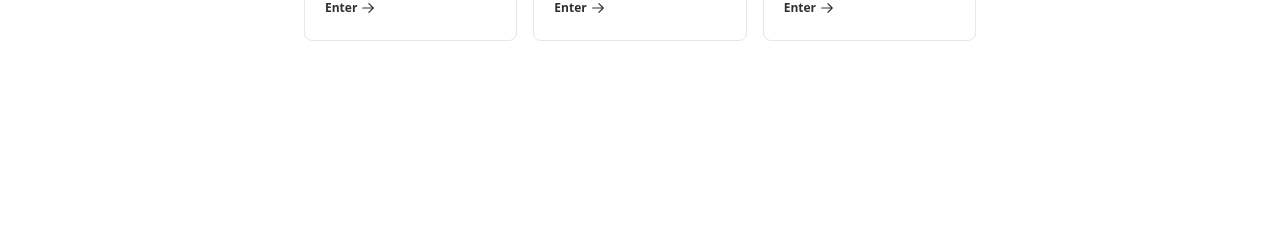
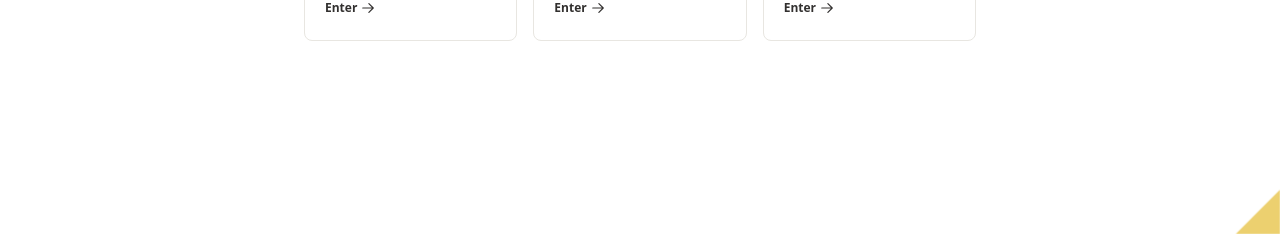
Before and after one commit to Zuzah/transfer-investigation-agent, a Next.js app in the folder frontend/: page / in a window 1280 px wide. Shown: the part 566-800 px from the top of the page. Built offline with nearby package versions, Linux system fonts and the light colour scheme.

Commit message:
Added developer card for users to examine

```diff
--- a/frontend/app/globals.css
+++ b/frontend/app/globals.css
@@ -9,3 +9,9 @@
     animation: spin 0.75s linear infinite;
   }
 }
+
+/* DeveloperCard dog-ear breathing animation */
+@keyframes breathe {
+  0%, 100% { transform: scale(1); }
+  50%       { transform: scale(1.18); }
+}
--- a/frontend/app/page.tsx
+++ b/frontend/app/page.tsx
@@ -10,6 +10,7 @@
  */
 
 import Link from "next/link";
+import DeveloperCard from "@/components/DeveloperCard";
 
 const ROLES = [
   {
@@ -117,6 +118,8 @@ export default function Home() {
           ))}
         </div>
       </div>
+
+      <DeveloperCard />
     </div>
   );
 }
--- /dev/null
+++ b/frontend/components/DeveloperCard.tsx
@@ -0,0 +1,96 @@
+/**
+ * DeveloperCard — fixed dog-ear in the bottom-right corner of every page.
+ *
+ * Default state: a 40×40 gold triangle that looks like a folded page corner.
+ * On hover:     the corner unfolds to reveal a small developer info card,
+ *               then folds back when the cursor leaves.
+ *
+ * Uses CSS border-trick for the triangle (no images, no SVG).
+ * Fixed positioning means it never affects layout.
+ */
+
+"use client";
+
+import React, { useState } from "react";
+
+const DeveloperCard: React.FC = () => {
+  const [isOpen, setIsOpen] = useState(false);
+
+  return (
+    /*
+     * The wrapper is sized to cover both the triangle and the expanded card so
+     * onMouseLeave only fires when the cursor truly exits the interactive zone —
+     * not when moving between the triangle and the card.
+     */
+    <div
+      className="fixed bottom-0 right-0 z-50"
+      style={{ width: "220px", height: "164px" }}
+      onMouseEnter={() => setIsOpen(true)}
+      onMouseLeave={() => setIsOpen(false)}
+    >
+      {/* ── Unfolded card ──────────────────────────────────────────────────── */}
+      <div
+        className="absolute bottom-10 right-0 w-52 rounded-lg p-4"
+        style={{
+          background: "#32302F",
+          boxShadow: "0 8px 24px rgba(0,0,0,0.25)",
+          transformOrigin: "bottom right",
+          transitionProperty: "opacity, transform",
+          transitionDuration: "200ms",
+          transitionTimingFunction: "ease-in-out",
+          opacity: isOpen ? 1 : 0,
+          transform: isOpen
+            ? "scale(1) translateY(0)"
+            : "scale(0.95) translateY(4px)",
+          pointerEvents: isOpen ? "auto" : "none",
+        }}
+      >
+        <p
+          className="text-sm font-bold mb-0.5"
+          style={{ color: "#ECD06F" }}
+        >
+          Murtaza Hasni
+        </p>
+        <p className="text-[11px] mb-3" style={{ color: "rgba(255,255,255,0.55)" }}>
+          Built for Wealthsimple AI Builder
+        </p>
+
+        <div className="flex flex-col gap-1.5">
+          <a
+            href="https://github.com/Zuzah/transfer-investigation-agent"
+            target="_blank"
+            rel="noopener noreferrer"
+            className="text-xs hover:underline"
+            style={{ color: "#ECD06F" }}
+          >
+            github.com/murtazahasni →
+          </a>
+          <a
+            href="https://linkedin.com/in/murtazahasni"
+            target="_blank"
+            rel="noopener noreferrer"
+            className="text-xs hover:underline"
+            style={{ color: "#ECD06F" }}
+          >
+            linkedin.com/in/murtazahasni →
+          </a>
+        </div>
+      </div>
+
+      {/* ── Triangle (dog-ear) ─────────────────────────────────────────────── */}
+      <div
+        className="absolute bottom-0 right-0"
+        style={{
+          width: 0,
+          height: 0,
+          borderLeft: "40px solid transparent",
+          borderBottom: "40px solid #ECD06F",
+          transformOrigin: "bottom right",
+          animation: isOpen ? "none" : "breathe 2.4s ease-in-out infinite",
+        }}
+      />
+    </div>
+  );
+};
+
+export default DeveloperCard;
```
